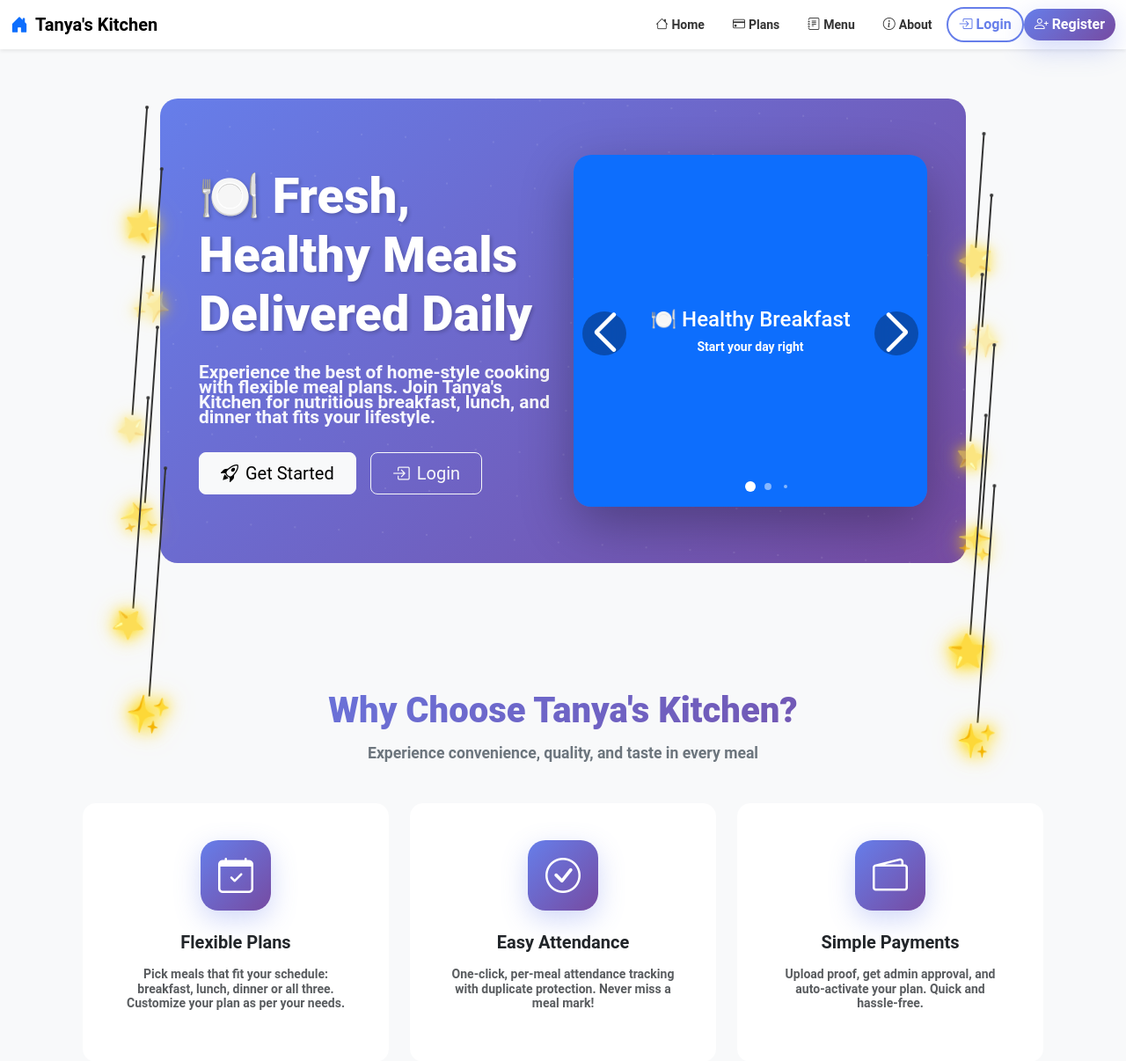
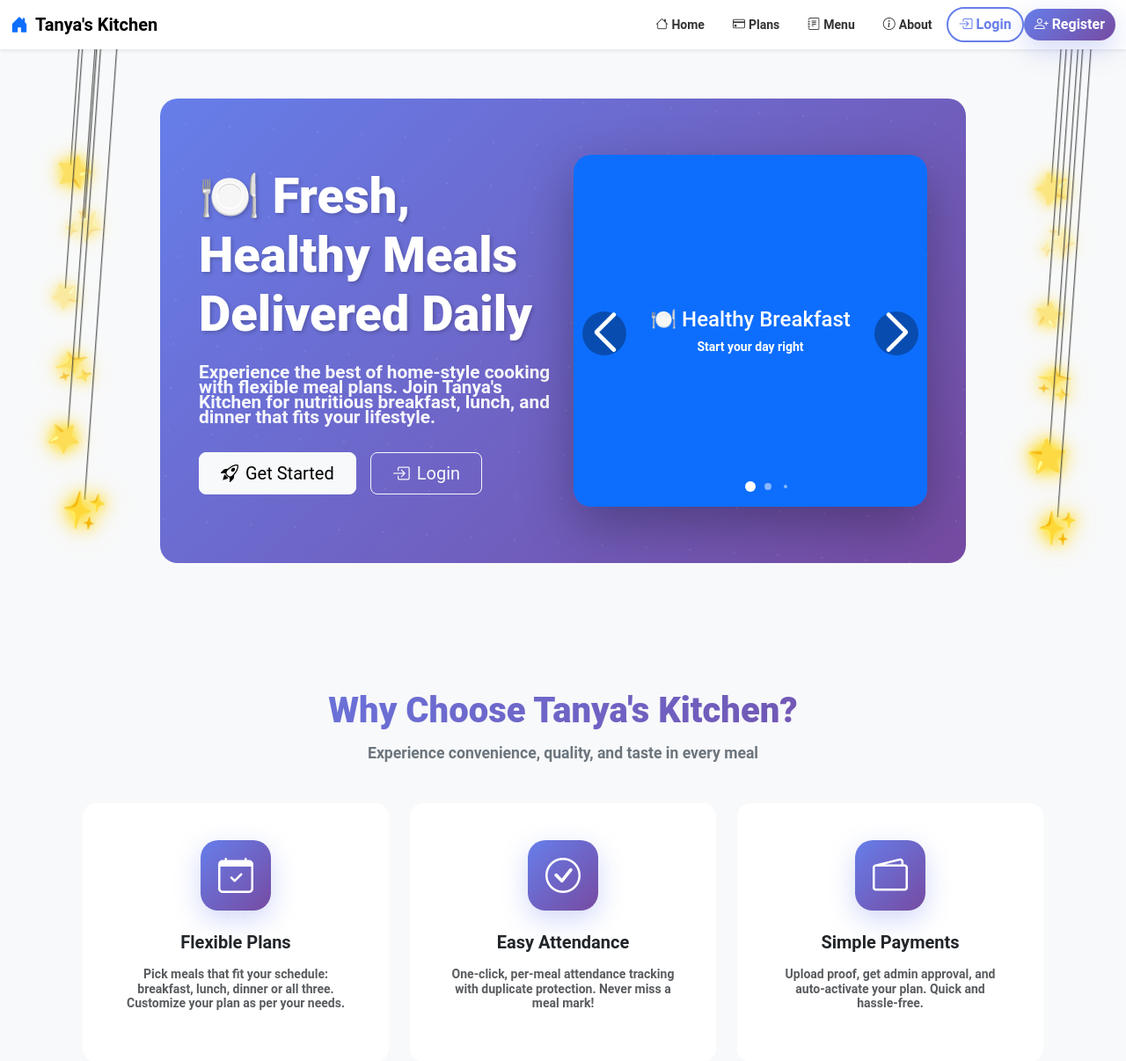
Before and after one commit to gangeshwar01/tanya-kitchen, a Django app: page / in a window 1280 px wide. Shown: the top 1206 px of the page at 88% size. Run offline with Django 5.2, Linux system fonts and the light colour scheme; data that the repository does not hold is empty; some libraries are stand-ins or nearby versions.

Commit message:
sparkling stars 5

```diff
--- a/templates/home.html
+++ b/templates/home.html
@@ -375,8 +375,8 @@
 }
 
 .stars-container {
-  position: absolute;
-  top: -100px;
+  position: fixed;
+  top: 56px; /* Height of navbar */
   left: 0;
   right: 0;
   bottom: 0;
@@ -402,7 +402,7 @@
   right: 20px;
 }
 
-/* Hanging wire/string for stars - extends from top */
+/* Hanging wire/string for stars - extends from navbar bottom */
 .star-with-wire {
   position: absolute;
   display: flex;
@@ -413,14 +413,16 @@
 .star-wire {
   width: 1.5px;
   background: #333;
-  position: relative;
-  margin-bottom: 8px;
+  position: absolute;
+  bottom: 100%;
+  left: 50%;
+  transform: translateX(-50%);
 }
 
-.star-wire::after {
+.star-wire::before {
   content: '';
   position: absolute;
-  top: -2px;
+  top: 0;
   left: 50%;
   transform: translateX(-50%);
   width: 4px;
@@ -438,54 +440,54 @@
   filter: drop-shadow(0 0 8px rgba(255, 215, 0, 0.6));
 }
 
-/* Left side stars with hanging wires - wires extend from top */
-.stars-left .star-with-wire:nth-child(1) { top: 150px; left: 50%; }
-.stars-left .star-with-wire:nth-child(1) .star-wire { height: 120px; }
+/* Left side stars with hanging wires - wires extend upward to navbar bottom */
+.stars-left .star-with-wire:nth-child(1) { top: 140px; left: 50%; }
+.stars-left .star-with-wire:nth-child(1) .star-wire { height: 140px; }
 .stars-left .star-with-wire:nth-child(1) .sparkle-star { font-size: 2rem; animation-delay: 0s; }
 
-.stars-left .star-with-wire:nth-child(2) { top: 220px; left: 65%; }
-.stars-left .star-with-wire:nth-child(2) .star-wire { height: 140px; }
+.stars-left .star-with-wire:nth-child(2) { top: 200px; left: 65%; }
+.stars-left .star-with-wire:nth-child(2) .star-wire { height: 200px; }
 .stars-left .star-with-wire:nth-child(2) .sparkle-star { font-size: 2.4rem; animation-delay: 0.4s; }
 
-.stars-left .star-with-wire:nth-child(3) { top: 320px; left: 45%; }
-.stars-left .star-with-wire:nth-child(3) .star-wire { height: 180px; }
+.stars-left .star-with-wire:nth-child(3) { top: 280px; left: 45%; }
+.stars-left .star-with-wire:nth-child(3) .star-wire { height: 280px; }
 .stars-left .star-with-wire:nth-child(3) .sparkle-star { font-size: 1.8rem; animation-delay: 0.8s; }
 
-.stars-left .star-with-wire:nth-child(4) { top: 400px; left: 60%; }
-.stars-left .star-with-wire:nth-child(4) .star-wire { height: 200px; }
+.stars-left .star-with-wire:nth-child(4) { top: 360px; left: 60%; }
+.stars-left .star-with-wire:nth-child(4) .star-wire { height: 360px; }
 .stars-left .star-with-wire:nth-child(4) .sparkle-star { font-size: 2.1rem; animation-delay: 1.2s; }
 
-.stars-left .star-with-wire:nth-child(5) { top: 480px; left: 50%; }
-.stars-left .star-with-wire:nth-child(5) .star-wire { height: 240px; }
+.stars-left .star-with-wire:nth-child(5) { top: 440px; left: 50%; }
+.stars-left .star-with-wire:nth-child(5) .star-wire { height: 440px; }
 .stars-left .star-with-wire:nth-child(5) .sparkle-star { font-size: 1.7rem; animation-delay: 1.6s; }
 
-.stars-left .star-with-wire:nth-child(6) { top: 560px; left: 70%; }
-.stars-left .star-with-wire:nth-child(6) .star-wire { height: 260px; }
+.stars-left .star-with-wire:nth-child(6) { top: 520px; left: 70%; }
+.stars-left .star-with-wire:nth-child(6) .star-wire { height: 520px; }
 .stars-left .star-with-wire:nth-child(6) .sparkle-star { font-size: 2rem; animation-delay: 2s; }
 
-/* Right side stars with hanging wires - wires extend from top */
-.stars-right .star-with-wire:nth-child(1) { top: 180px; right: 55%; }
-.stars-right .star-with-wire:nth-child(1) .star-wire { height: 130px; }
+/* Right side stars with hanging wires - wires extend upward to navbar bottom */
+.stars-right .star-with-wire:nth-child(1) { top: 160px; right: 55%; }
+.stars-right .star-with-wire:nth-child(1) .star-wire { height: 160px; }
 .stars-right .star-with-wire:nth-child(1) .sparkle-star { font-size: 2.1rem; animation-delay: 0.2s; }
 
-.stars-right .star-with-wire:nth-child(2) { top: 250px; right: 40%; }
-.stars-right .star-with-wire:nth-child(2) .star-wire { height: 150px; }
+.stars-right .star-with-wire:nth-child(2) { top: 220px; right: 40%; }
+.stars-right .star-with-wire:nth-child(2) .star-wire { height: 220px; }
 .stars-right .star-with-wire:nth-child(2) .sparkle-star { font-size: 2.5rem; animation-delay: 0.6s; }
 
-.stars-right .star-with-wire:nth-child(3) { top: 340px; right: 65%; }
-.stars-right .star-with-wire:nth-child(3) .star-wire { height: 190px; }
+.stars-right .star-with-wire:nth-child(3) { top: 300px; right: 65%; }
+.stars-right .star-with-wire:nth-child(3) .star-wire { height: 300px; }
 .stars-right .star-with-wire:nth-child(3) .sparkle-star { font-size: 1.7rem; animation-delay: 1s; }
 
-.stars-right .star-with-wire:nth-child(4) { top: 420px; right: 45%; }
-.stars-right .star-with-wire:nth-child(4) .star-wire { height: 210px; }
+.stars-right .star-with-wire:nth-child(4) { top: 380px; right: 45%; }
+.stars-right .star-with-wire:nth-child(4) .star-wire { height: 380px; }
 .stars-right .star-with-wire:nth-child(4) .sparkle-star { font-size: 2rem; animation-delay: 1.4s; }
 
-.stars-right .star-with-wire:nth-child(5) { top: 500px; right: 60%; }
-.stars-right .star-with-wire:nth-child(5) .star-wire { height: 250px; }
+.stars-right .star-with-wire:nth-child(5) { top: 460px; right: 60%; }
+.stars-right .star-with-wire:nth-child(5) .star-wire { height: 460px; }
 .stars-right .star-with-wire:nth-child(5) .sparkle-star { font-size: 1.9rem; animation-delay: 1.8s; }
 
-.stars-right .star-with-wire:nth-child(6) { top: 580px; right: 50%; }
-.stars-right .star-with-wire:nth-child(6) .star-wire { height: 270px; }
+.stars-right .star-with-wire:nth-child(6) { top: 540px; right: 50%; }
+.stars-right .star-with-wire:nth-child(6) .star-wire { height: 540px; }
 .stars-right .star-with-wire:nth-child(6) .sparkle-star { font-size: 1.8rem; animation-delay: 2.2s; }
 
 @keyframes sparkle {
@@ -534,7 +536,7 @@
   }
 
   .stars-container {
-    top: -50px;
+    top: 56px;
   }
 
   .stars-left {
@@ -547,7 +549,7 @@
 
   .stars-left .star-with-wire .star-wire,
   .stars-right .star-with-wire .star-wire {
-    height: calc(var(--wire-height, 120px) * 0.7) !important;
+    height: calc(var(--wire-height, 60px) * 0.8) !important;
   }
 }
 
@@ -558,7 +560,7 @@
   }
 
   .stars-container {
-    top: -30px;
+    top: 56px;
   }
 
   .hero-section {
@@ -580,12 +582,12 @@
 
   .stars-left .star-with-wire,
   .stars-right .star-with-wire {
-    top: calc(var(--star-top, 150px) * 0.6) !important;
+    top: calc(var(--star-top, 80px) * 0.7) !important;
   }
 
   .stars-left .star-with-wire .star-wire,
   .stars-right .star-with-wire .star-wire {
-    height: calc(var(--wire-height, 120px) * 0.5) !important;
+    height: calc(var(--wire-height, 60px) * 0.6) !important;
   }
 
   .stars-left .star-with-wire .sparkle-star,
```
